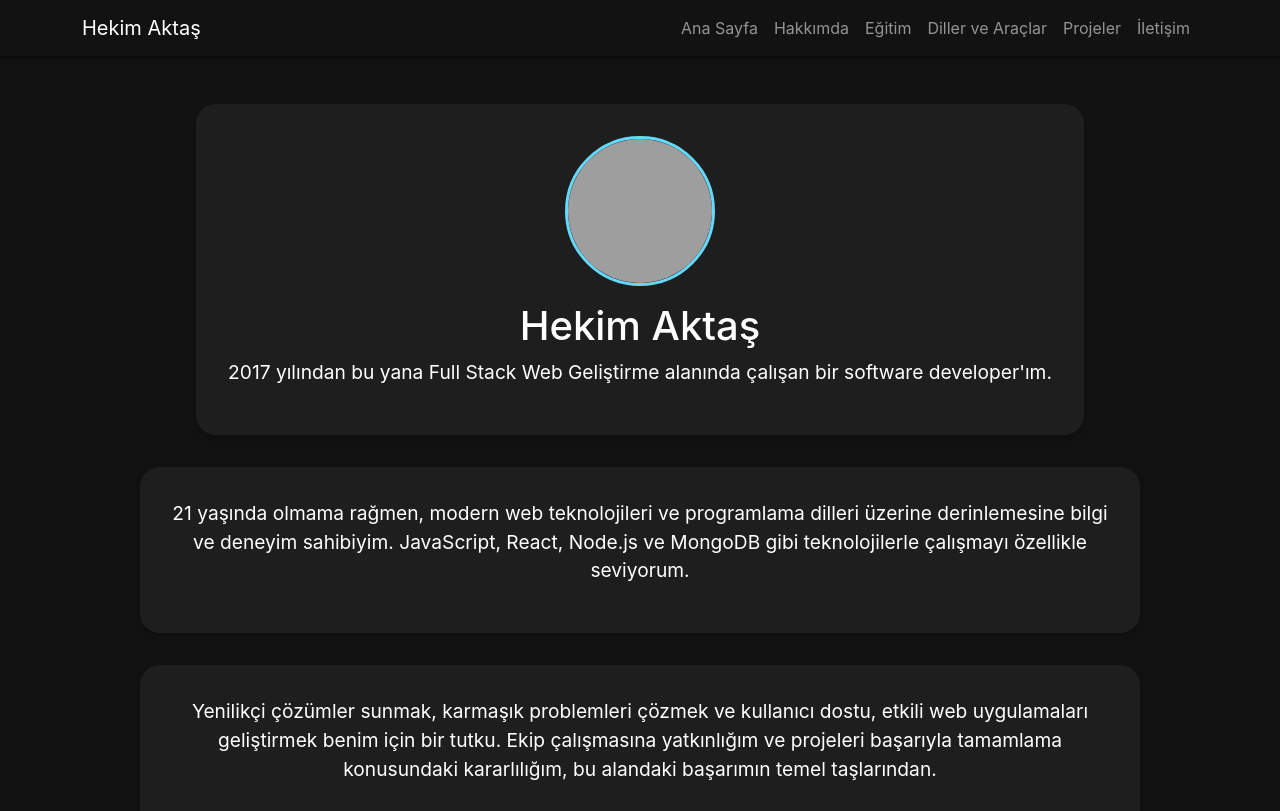
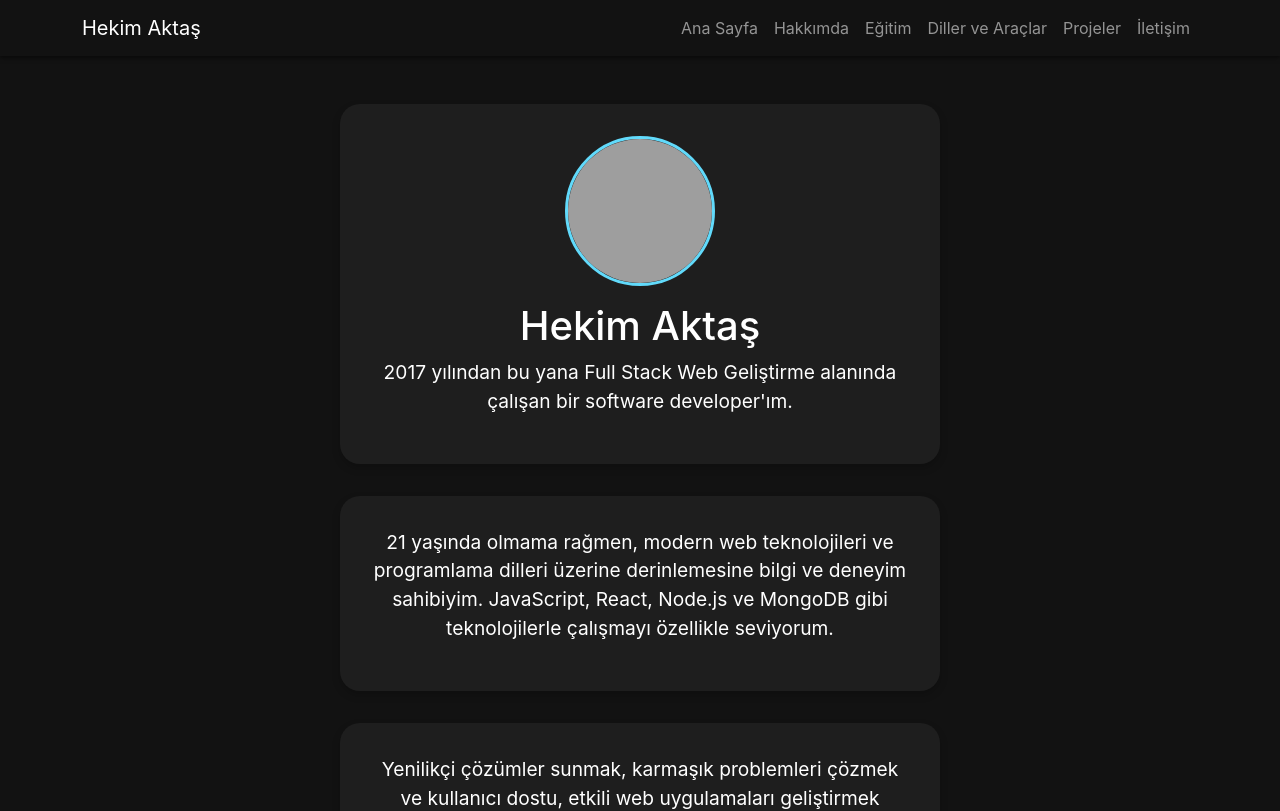
Before and after one commit to aktashekimcan/hekimcan-website-3, a Next.js app: page /about in a window 1280 px wide. Shown: the top 811 px of the page. Built offline with nearby package versions, Linux system fonts and the light colour scheme; grey boxes are pictures that could not be loaded.

Commit message:
Updated about.tsx

```diff
--- a/pages/about.tsx
+++ b/pages/about.tsx
@@ -18,7 +18,7 @@ const Card = styled.div`
   box-shadow: 0 4px 8px 0 rgba(0, 0, 0, 0.2); // Card box shadow
   padding: 2rem;
   margin: 1rem;
-  max-width: 600px; // Varsayılan maksimum genişlik
+  max-width: 600px;
   text-align: center;
 
   h1 {
@@ -29,18 +29,6 @@ const Card = styled.div`
   p {
     font-size: 1.2rem;
     line-height: 1.5;
-  }
-
-  @media (min-width: 768px) {
-    max-width: 700px; // Tablet ve daha büyük ekranlar için genişlik
-  }
-
-  @media (min-width: 1024px) {
-    max-width: 800px; // Masaüstü ekranlar için genişlik
-  }
-
-  @media (min-width: 1200px) {
-    max-width: 1000px; // Büyük masaüstü ekranlar için genişlik
   }
 `;
 
@@ -73,6 +61,7 @@ const About = () => {
             2017 yılından bu yana Full Stack Web Geliştirme alanında çalışan bir
             software developer&apos;ım.
           </p>
+
         </Card>
         <Card>
           <p>
```
